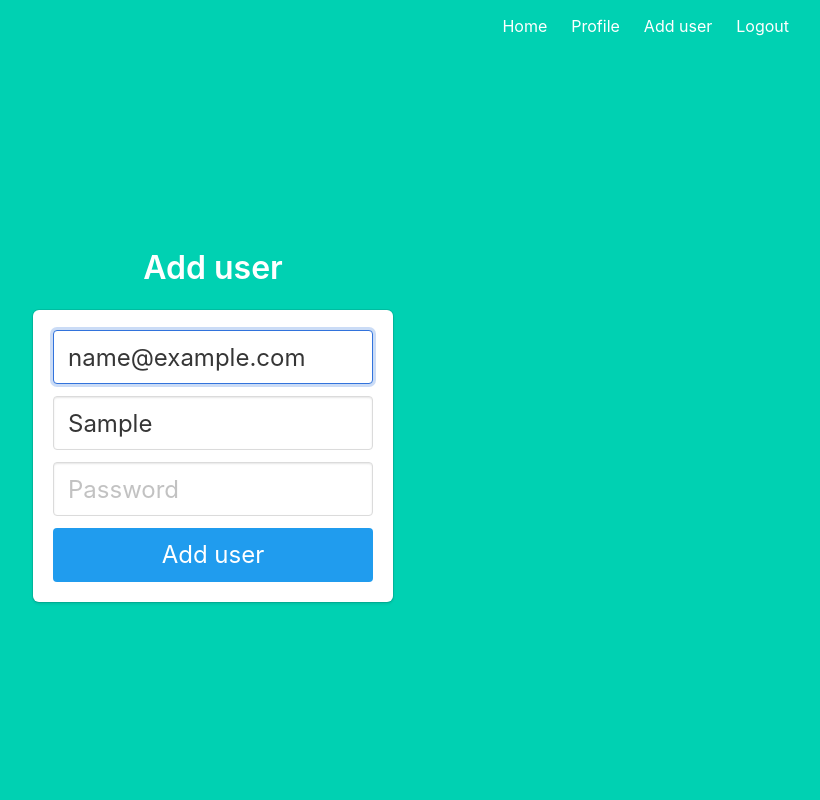
After one commit to Calystod/cooking-recipes-app, a Flask app: page /edit_user/1 in a window 1280 px wide. The commit adds this page. Shown: the whole page, without its empty margins (427-1247 px from the left). Run offline with Flask 2, Linux system fonts and the light colour scheme; the visitor is signed in with stand-in values (Sample User, id 1); data comes from the database, SQL or seed files in the repository.

Commit message:
Allow to edit and add user.

```diff
--- a/auth/auth.py
+++ b/auth/auth.py
@@ -33,22 +33,28 @@ def login_post():
     flash('Logged in successfully.')
     return redirect(url_for('user.profile'))
 
-@auth_bp.route('/signup')
-def signup():
-    return render_template('auth/signup.html')
+@auth_bp.route('/add_user')
+@login_required
+def add_user():
+    return render_template('auth/add_user.html')
 
-@auth_bp.route('/signup', methods=['POST'])
-def signup_post():
+@auth_bp.route('/add_user', methods=['POST'])
+@login_required
+def add_user_post():
     email = request.form.get('email')
     name = request.form.get('name')
     password = request.form.get('password')
 
+    if not email or not name or not password:
+        flash('Some datas are missing')
+        return redirect(url_for('auth.add_user'))
+
     user = User.query.filter_by(
         email=email).first()  # if this returns a user, then the email already exists in database
 
-    if user:  # if a user is found, we want to redirect back to signup page so user can try again
+    if user:  # if a user is found, we want to redirect back to add_user page so user can try again
         flash('Email address already exists')
-        return redirect(url_for('auth.signup'))
+        return redirect(url_for('auth.add_user'))
 
     # create new user with the form data. Hash the password so plaintext version isn't saved.
     new_user = User(email=email, name=name, password=generate_password_hash(password, method='sha256'))
@@ -57,7 +63,48 @@ def signup_post():
     db.session.add(new_user)
     db.session.commit()
 
-    return redirect(url_for('auth.login'))
+    flash('New user ' + name + ' add.')
+    return redirect(url_for('auth.add_user'))
+
+
+@auth_bp.route('/edit_user/<id>')
+@login_required
+def edit_user(id):
+    user = User.query.filter_by(
+        id=id).first()
+
+    if not user:  # if a user is found, we want to redirect back to add_user page so user can try again
+        flash('This user does\'t exist.')
+        return redirect(url_for('user.index'))
+
+    return render_template('auth/edit_user.html', user=user)
+
+@auth_bp.route('/edit_user/<id>', methods=['POST'])
+@login_required
+def edit_user_post(id):
+    email = request.form.get('email')
+    name = request.form.get('name')
+    password = request.form.get('password')
+
+    user = User.query.filter_by(
+        id=id).first()  # if this returns a user, then the email already exists in database
+
+    if not user:  # if a user is found, we want to redirect back to add_user page so user can try again
+        flash('This user does\'t exist.')
+        return redirect(url_for('user.index'))
+
+    if name:
+        user.name = name
+    if password:
+        user.password = generate_password_hash(password, method='sha256')
+    if email:
+        user.email = email
+
+    # edit user to the database
+    db.session.commit()
+
+    flash('User ' + name + ' edit.')
+    return redirect(url_for('user.index'))
 
 @auth_bp.route('/logout')
 @login_required
--- /dev/null
+++ b/auth/templates/auth/edit_user.html
@@ -0,0 +1,32 @@
+<!-- templates/add_user.html -->
+
+{% extends "base.html" %}
+
+{% block content %}
+<div class="column is-4 is-offset-4">
+    <h3 class="title">Add user</h3>
+    <div class="box">
+        <form method="POST" action="/edit_user/{{ user.id }}" >
+            <div class="field">
+                <div class="control">
+                    <input class="input is-large" type="email" name="email" value={{ user.email }} autofocus="">
+                </div>
+            </div>
+
+            <div class="field">
+                <div class="control">
+                    <input class="input is-large" type="text" name="name" value={{ user.name }} autofocus="">
+                </div>
+            </div>
+
+            <div class="field">
+                <div class="control">
+                    <input class="input is-large" type="password" name="password" placeholder="Password">
+                </div>
+            </div>
+
+            <button class="button is-block is-info is-large is-fullwidth">Add user</button>
+        </form>
+    </div>
+</div>
+{% endblock %}
--- a/templates/base.html
+++ b/templates/base.html
@@ -21,18 +21,22 @@
                             <a href="{{ url_for('user.index') }}" class="navbar-item">
                                 Home
                             </a>
+                            {% if current_user and current_user.is_authenticated: %}
                             <a href="{{ url_for('user.profile') }}" class="navbar-item">
                                 Profile
                             </a>
-                            <a href="{{ url_for('auth.login') }}" class="navbar-item">
-                                Login
-                            </a>
-                            <a href="{{ url_for('auth.signup') }}" class="navbar-item">
-                                Sign Up
+                            <a href="{{ url_for('auth.add_user') }}" class="navbar-item">
+                                Add user
                             </a>
                             <a href="{{ url_for('auth.logout') }}" class="navbar-item">
                                 Logout
                             </a>
+                            {% endif %}
+                            {% if not current_user.is_authenticated: %}
+                            <a href="{{ url_for('auth.login') }}" class="navbar-item">
+                                Login
+                            </a>
+                            {% endif %}
                         </div>
                     </div>
                 </div>
```
Also changed, not shown: auth/templates/auth/add_user.html (renamed from auth/templates/auth/signup.html, +4 -11 lines).
